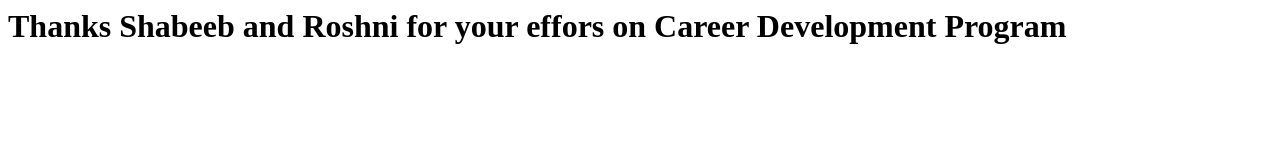
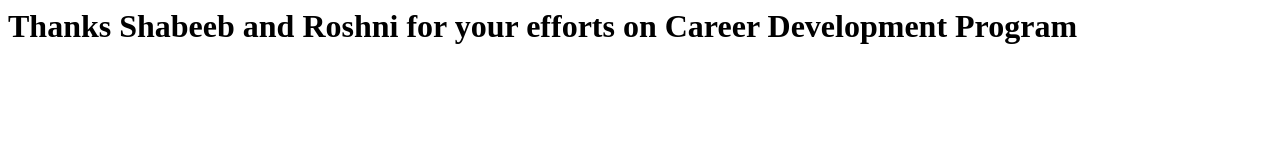
Before and after one commit to ranjithunni/projects, a plain HTML site: page index.html in a window 1280 px wide. Drawn offline with Linux system fonts and the light colour scheme.

Commit message:
final commit_1

```diff
--- a/index.html
+++ b/index.html
@@ -1 +1 @@
-<h1> Thanks Shabeeb and Roshni for your effors on Career Development Program  </h1>
+<h1> Thanks Shabeeb and Roshni for your efforts on Career Development Program  </h1>
```
